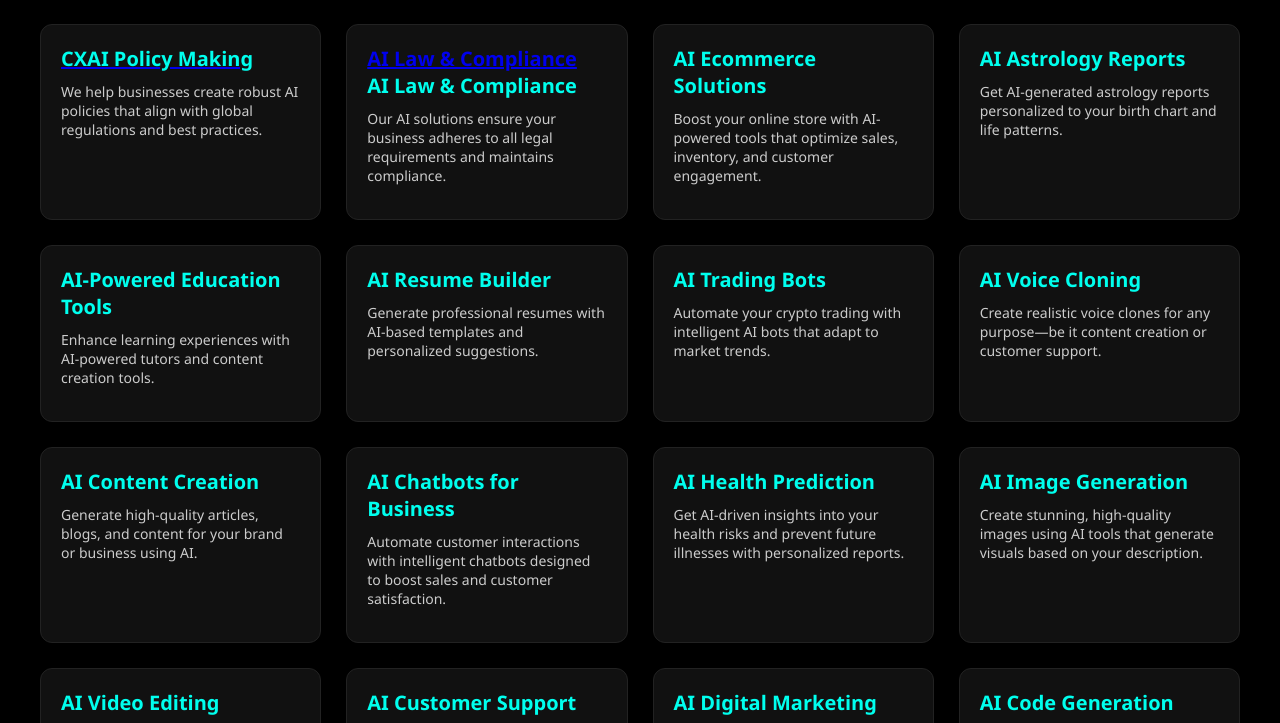
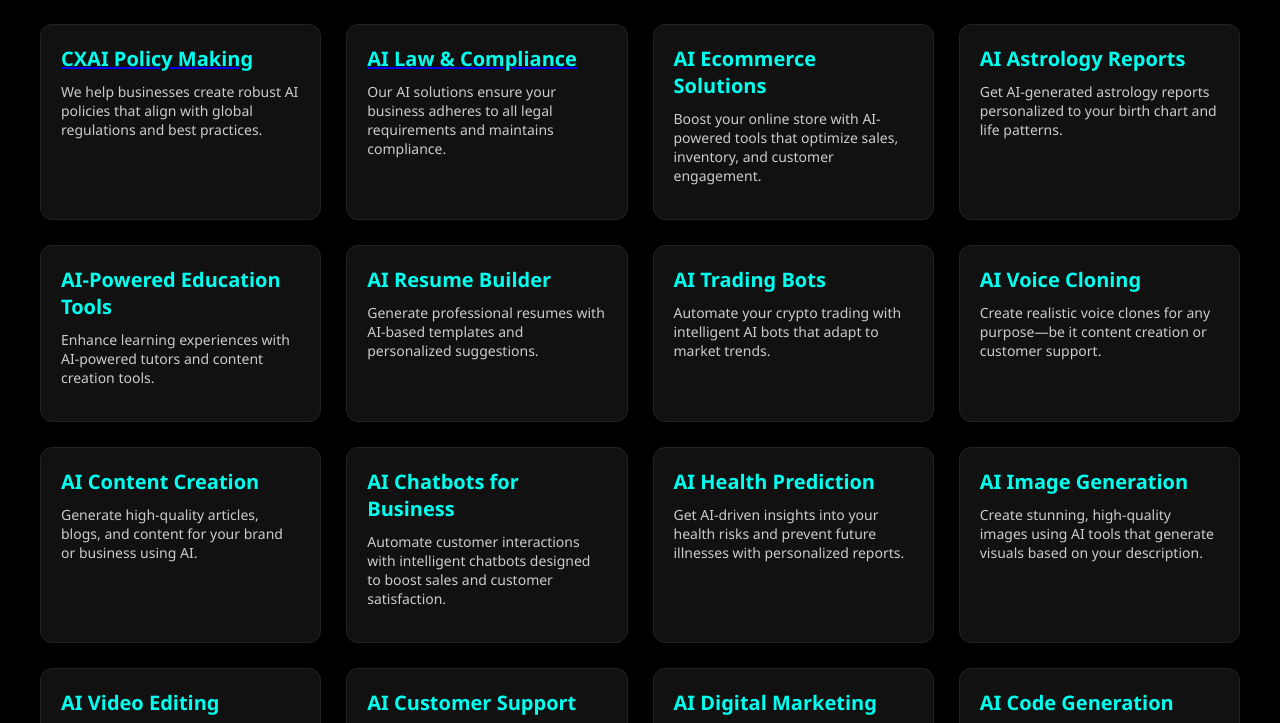
Before and after one commit to Himan5u/cx-universe-site, a plain HTML site: page services.html in a window 1280 px wide. Shown: the part 240-963 px from the top of the page. Drawn offline with Linux system fonts and the light colour scheme.

Commit message:
Update services.html

```diff
--- a/services.html
+++ b/services.html
@@ -150,9 +150,10 @@
   <p>We help businesses create robust AI policies that align with global regulations and best practices.</p>
       </div>
       <div class="service">
-        <h3><a href="cxai-law-compliance.html">AI Law & Compliance</a></h3>
+  <a href="cxai-law-compliance.html">
         <h3>AI Law & Compliance</h3>
-        <p>Our AI solutions ensure your business adheres to all legal requirements and maintains compliance.</p>
+  </a>
+  <p>Our AI solutions ensure your business adheres to all legal requirements and maintains compliance.</p>
       </div>
       <div class="service">
         <h3>AI Ecommerce Solutions</h3>
```
